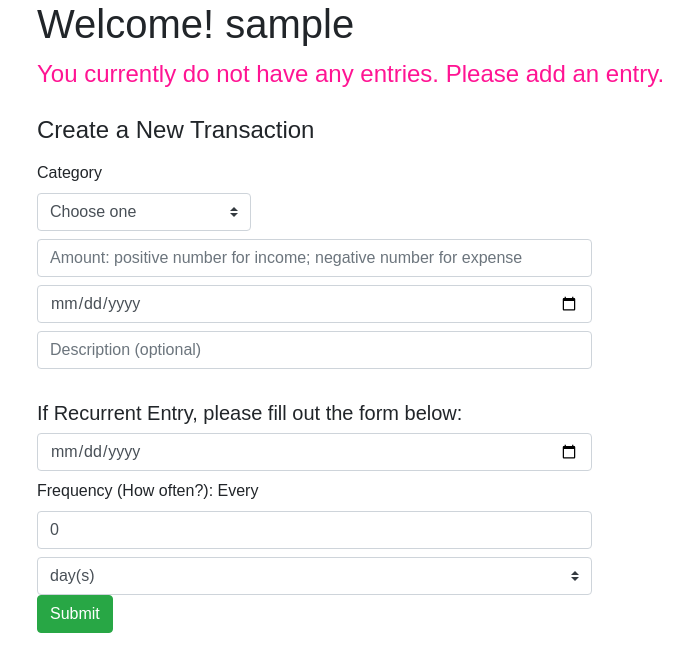
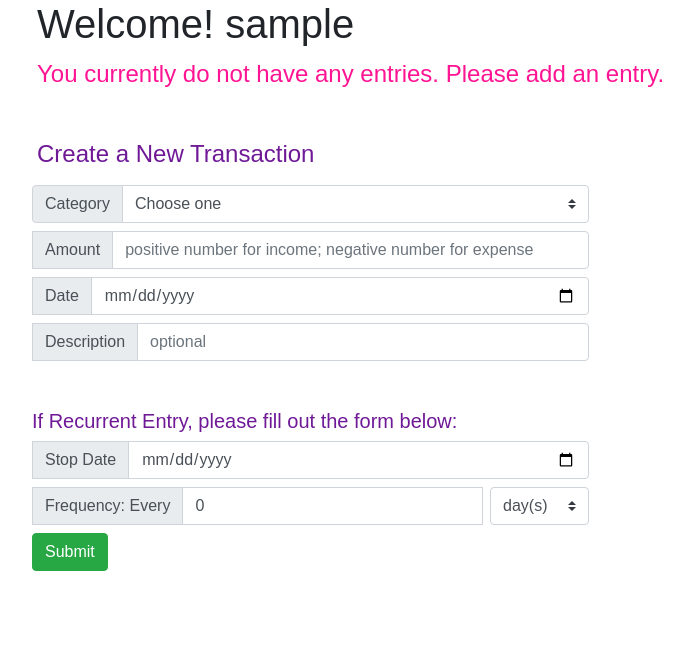
Before and after one commit to ichan266/Project---Projected-Budget, a Flask app: page /profile/1 in a window 1280 px wide. Shown: the part 88-760 px from the top of the page, without its empty margins (48-741 px from the left). Run offline with Flask 2, Linux system fonts and the light colour scheme; the visitor is signed in with stand-in values (Sample User, id 1); data comes from the database, SQL or seed files in the repository; data that the repository does not hold is empty.

Commit message:
Styling: create entry form done

```diff
--- a/templates/account_details.html
+++ b/templates/account_details.html
@@ -61,43 +61,79 @@
 <div class="nothing">You currently do not have any entries. Please add an entry.</div>
 <br>
 {% endif %}
-<h4>Create a New Transaction</h4>
+<br>
+
+<h4 class="title">Create a New Transaction</h4>
 <form id="create_transaction" class="form" action="/create_transaction" method="POST">
   <div class="form-group">
     <input type="hidden" name="account_id" value="{{ account.account_id }}">
   </div>
   <div class="form-row align-items-center">
-    <div class="col-auto">
-      <label class="mr-sm-2" for="inlineFormCustomSelect">Category</label>
+
+    <div class="input-group mb-2">
+      <div class="input-group-prepend">
+        <span class="input-group-text" for="inlineFormCustomSelect">Category</span>
+      </div>
         <select class="custom-select mr-sm-2" id="inlineFormCustomSelect" name="category">
           <option selected>Choose one</option>
           <option value="Income">Income</option>
           <option value="Expense">Expense</option>
         </select>
     </div>
+
+    <div class="input-group mb-2">
+      <div class="input-group-prepend">
+        <label for="inputTransaction" class="sr-only">Amount</label>
+        <span class="input-group-text" for="inlineForm">Amount</span>
       </div>
-  <label for="inputTransaction" class="sr-only">Transaction</label>
-  <input type="number" id="inputTransaction" class="form-control col-auto my-2" name="amount" placeholder="Amount: positive number for income; negative number for expense" required>
+        <input type="number" id="inputTransaction" class="form-control mr-sm-2" name="amount" placeholder="positive number for income; negative number for expense" required>
+    </div>
+
+    <div class="input-group mb-2">
+      <div class="input-group-prepend">
         <label for="inputStartDate" class="sr-only">Date</label>
-  <input type="date" id="inputStartDate" class="form-control col-auto my-2" name="date" placeholder="Date">
+        <span class="input-group-text" for="inlineForm">Date</span>
+      </div>
+        <input type="date" id="inputStartDate" class="form-control mr-sm-2" name="date">
+    </div>
+
+    <div class="input-group mb-5">
+      <div class="input-group-prepend">
         <label for="inputDescription" class="sr-only">Description</label>
-  <input type="text" id="inputDescription" class="form-control col-auto my-2" name="description" placeholder="Description (optional)">
-  <br>
+        <span class="input-group-text" for="inlineForm">Description</span>
+      </div>
+        <input type="text" id="inputDescription" class="form-control mr-sm-2" name="description" placeholder="optional">
+    </div>
 
 <!-- Recurrent Entry -->
-  <h5>If Recurrent Entry, please fill out the form below:</h5>
+  <h5 class="title">If Recurrent Entry, please fill out the form below:</h5>
+
+  <div class="input-group mb-2">
+    <div class="input-group-prepend">
       <label for="inputStopDate" class="sr-only">Stop Date</label>
-  <input type="date" id="inputStopDate" class="form-control col-auto my-2" name="stop_date" placeholder="Date">
-  <span class="form-group">
-      Frequency (How often?): Every
-      <input type="number" id="inputFrequencyInt" class="form-control col-auto my-2" name="frequency_int" step=1 value=0 min=0>
+      <span class="input-group-text" for="inlineForm">Stop Date</span>
+    </div>
+      <input type="date" id="inputStopDate" class="form-control mr-sm-2" name="stop_date">
+  </div>
+
+  <div class="input-group mb-2">
+    <div class="input-group-prepend">
+      <label for="inputFrequencyInt" class="sr-only">Frequency</label>
+      <span class="input-group-text" for="inlineForm">Frequency: Every</span>
+    </div>
+      <input type="number" id="inputFrequencyInt" class="form-control mr-sm-2" name="frequency_int" step=1 value=0 min=0>
+      <div class="input-group-append">
         <select class="custom-select mr-sm-2" id="inlineFormCustomSelect" name="frequency_unit">
           <option value="days" value=0>day(s)</option>
           <option value="weeks" value=0>week(s)</option>
         </select>
-  </span>
+      </div>
+  </div>
+      <label for="inputFrequencyUnit" class="sr-only">Frequency Unit</label>
+
   <br>
     <button type="submit" class="btn btn-success mb-2">Submit</button>
+  </div>
 </form>
 
 {% endblock %}
--- a/templates/profile.html
+++ b/templates/profile.html
@@ -37,7 +37,7 @@
   </div>
 <br>
 <br>
-<h3>Create a New Account</h3>
+<h4 class="title">Create a New Account</h4>
 <form id="create_account" action="/create_account" method="POST">
   <div class="form-row align-items-center">
     <div class="col-auto my-2">
@@ -55,7 +55,7 @@
       <input type="text" class="form-control" name="account_nickname" placeholder="Account Nickname">
     </div>
   </div>
-    <div class="col-auto my-2">
+    <div class="form-row align-items-center">
       <button type="submit" class="btn btn-success mb-2">Submit</button>
     </div>
 </form>
```
Also changed, not shown: seed_database.py (+13 -1 lines). Lines whose indentation alone changed are shown as unchanged.
